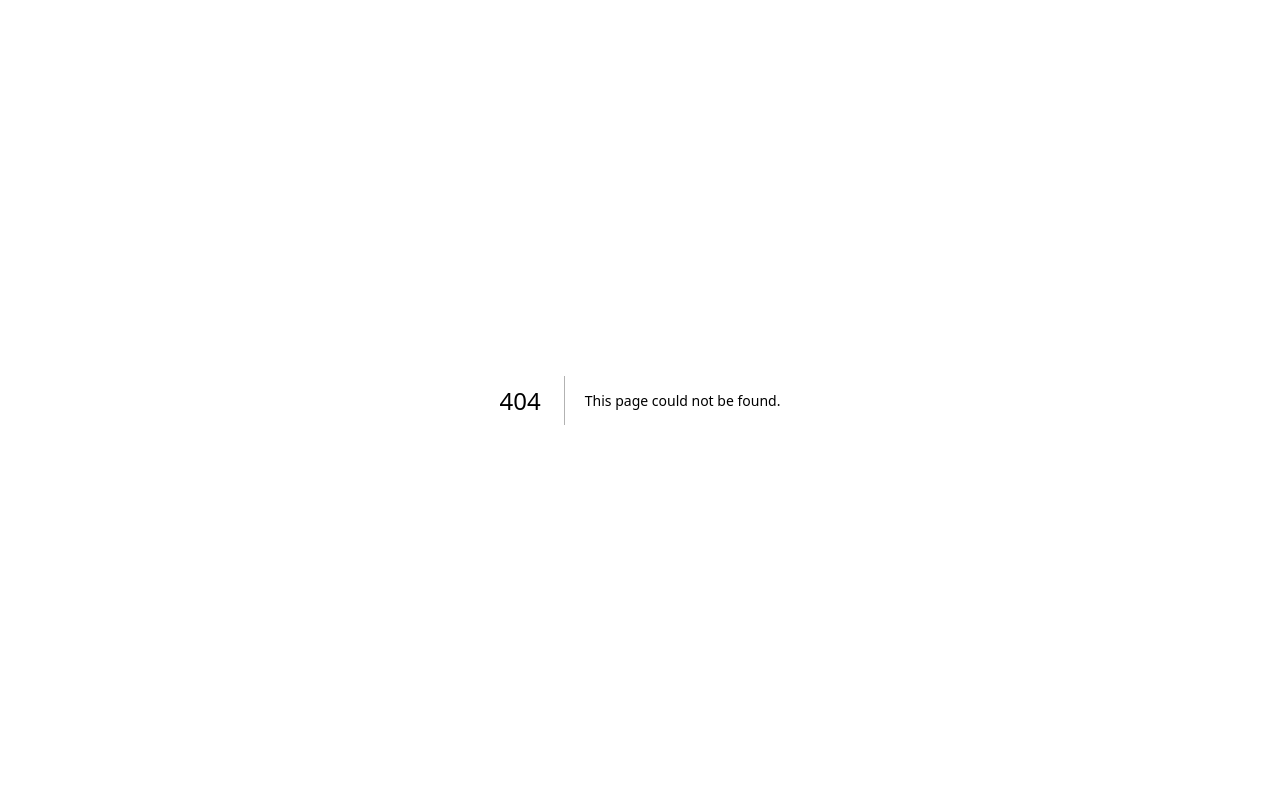
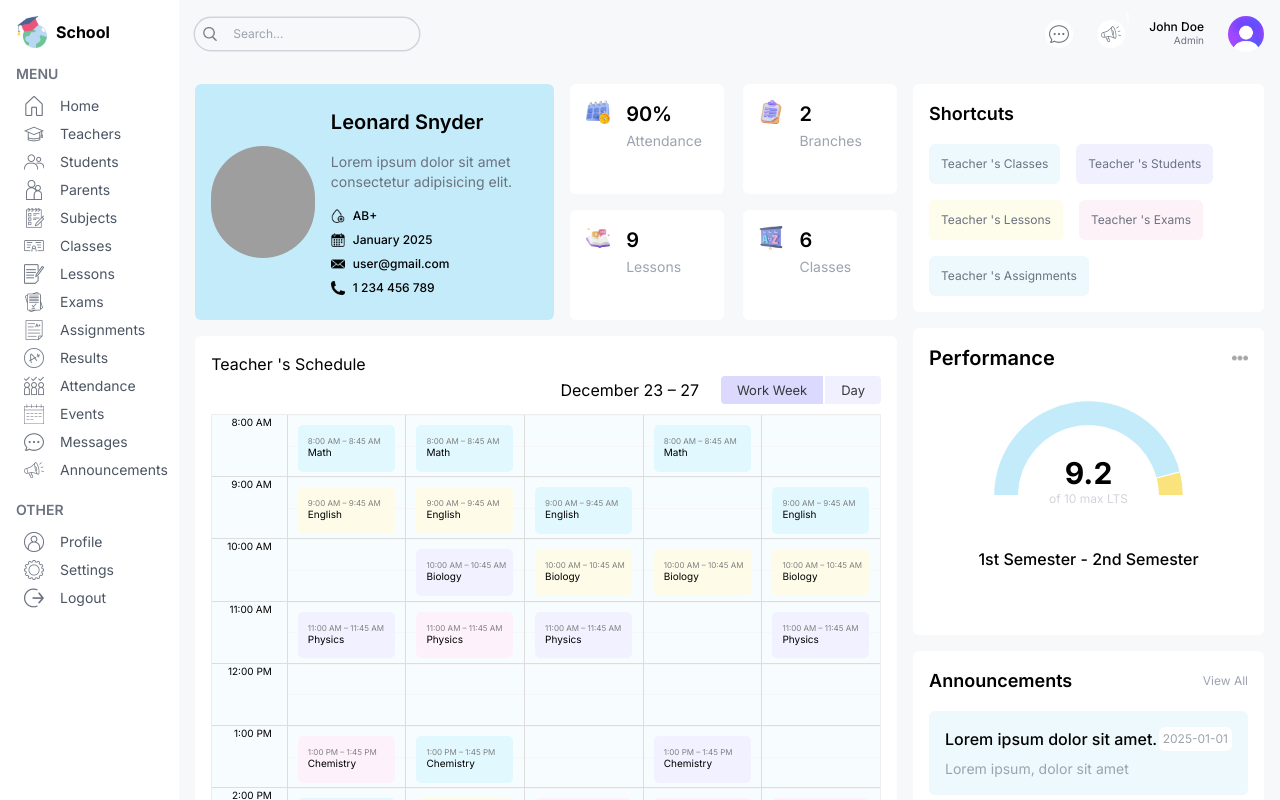
Before and after one commit to Nyakamba/school, a Next.js app: page /list/teachers/1 in a window 1280 px wide. Before the commit this address had no page. Built offline with nearby package versions, Linux system fonts and the light colour scheme; grey boxes are pictures that could not be loaded.

Commit message:
Complete building and designing the teacher details page

```diff
--- /dev/null
+++ b/src/app/(dashboard)/list/teachers/[id]/page.tsx
@@ -0,0 +1,150 @@
+import Announcements from "@/components/Announcements";
+import BigCalendar from "@/components/BigCalendar";
+import Performance from "@/components/Performance";
+import Image from "next/image";
+import Link from "next/link";
+import React from "react";
+
+const SingleTeacherPage = () => {
+  return (
+    <div className="flex-1 p-4 flex flex-col gap-4 xl:flex-row">
+      {/* Left */}
+      <div className="w-full xl:w-2/3 ">
+        {/* TOP */}
+        <div className="flex flex-col lg:flex-row   gap-4">
+          {/* user into card */}
+          <div className="bg-sky py-6 px-4  rounded-md flex-1 flex items-center gap-4">
+            <div className="w-1/3">
+              <Image
+                src="https://images.pexels.com/photos/2888150/pexels-photo-2888150.jpeg?auto=compress&cs=tinysrgb&w=2400"
+                alt="teacher"
+                width={100}
+                height={100}
+                className="w-20 md:w-28 h-20 md:h-28 rounded-full object-cover"
+              />
+            </div>
+            <div className="w-2/3 flex flex-col justify-between gap-4">
+              <h1 className="text-xl font-semibold">Leonard Snyder</h1>
+              <p className="text-sm text-gray-500">
+                Lorem ipsum dolor sit amet consectetur adipisicing elit.
+              </p>
+              <div className="flex items-center justify-between flex-wrap text-xs font-medium gap-2">
+                <div className="w-full md:w-1/3 lg:w-full 2xl:w-1/3 flex items-center gap-2">
+                  <Image src="/blood.png" alt="blood" width={14} height={14} />
+                  <span>AB+</span>
+                </div>
+                <div className="w-full md:w-1/3 lg:w-full 2xl:w-1/3 flex items-center gap-2">
+                  <Image src="/date.png" alt="blood" width={14} height={14} />
+                  <span>January 2025</span>
+                </div>
+                <div className="w-full md:w-1/3 lg:w-full 2xl:w-1/3 flex items-center gap-2">
+                  <Image src="/mail.png" alt="blood" width={14} height={14} />
+                  <span>user@gmail.com</span>
+                </div>
+
+                <div className="w-full md:w-1/3 lg:w-full 2xl:w-1/3 flex items-center gap-2">
+                  <Image src="/phone.png" alt="blood" width={14} height={14} />
+                  <span>1 234 456 789</span>
+                </div>
+              </div>
+            </div>
+          </div>
+
+          {/* small cards */}
+          <div className="flex-1 flex justify-between flex-wrap gap-4">
+            {/* card */}
+            <div className="bg-white p-4 rounded-md flex gap-4 w-full md:w-[47%] xl:w-45% 2xl:w-[48%]">
+              <Image
+                src="/singleAttendance.png"
+                alt="attendance"
+                width={24}
+                height={24}
+                className="w-6 h-6"
+              />
+              <div className="">
+                <h1 className="text-xl font-semibold">90%</h1>
+                <span className="text-sm text-gray-400">Attendance</span>
+              </div>
+            </div>
+            {/* card */}
+            <div className="bg-white p-4 rounded-md flex gap-4 w-full md:w-[47%] xl:w-45% 2xl:w-[48%]">
+              <Image
+                src="/singleBranch.png"
+                alt="branch"
+                width={24}
+                height={24}
+                className="w-6 h-6"
+              />
+              <div className="">
+                <h1 className="text-xl font-semibold">2</h1>
+                <span className="text-sm text-gray-400">Branches</span>
+              </div>
+            </div>
+            {/* card */}
+            <div className="bg-white p-4 rounded-md flex gap-4 w-full md:w-[47%] xl:w-45% 2xl:w-[48%]">
+              <Image
+                src="/singleLesson.png"
+                alt="lesson"
+                width={24}
+                height={24}
+                className="w-6 h-6"
+              />
+              <div className="">
+                <h1 className="text-xl font-semibold">9</h1>
+                <span className="text-sm text-gray-400">Lessons</span>
+              </div>
+            </div>
+            {/* card */}
+            <div className="bg-white p-4 rounded-md flex gap-4 w-full md:w-[47%] xl:w-45% 2xl:w-[48%]">
+              <Image
+                src="/singleClass.png"
+                alt="class"
+                width={24}
+                height={24}
+                className="w-6 h-6"
+              />
+              <div className="">
+                <h1 className="text-xl font-semibold">6</h1>
+                <span className="text-sm text-gray-400">Classes</span>
+              </div>
+            </div>
+          </div>
+        </div>
+
+        {/* BOTTOM */}
+        <div className="mt-4 bg-white p-4 rounded-md h-[800px]">
+          <h1>Teacher &#39;s Schedule</h1>
+          <BigCalendar />
+        </div>
+      </div>
+
+      {/* RIGHT */}
+      <div className="w-full xl:w-1/3 flex flex-col gap-4">
+        <div className="bg-white p-4 rounded-md">
+          <h1 className=" text-lg font-semibold">Shortcuts</h1>
+          <div className="mt-4 flex gap-4 flex-wrap text-xs text-gray-500">
+            <Link href="/" className="p-3 rounded-md bg-skyLight">
+              Teacher &#39;s Classes
+            </Link>{" "}
+            <Link href="/" className="p-3 rounded-md bg-purpleLight">
+              Teacher &#39;s Students
+            </Link>{" "}
+            <Link href="/" className="p-3 rounded-md bg-yellowLight">
+              Teacher &#39;s Lessons
+            </Link>{" "}
+            <Link href="/" className="p-3 rounded-md bg-pink-50">
+              Teacher &#39;s Exams
+            </Link>{" "}
+            <Link href="/" className="p-3 rounded-md bg-skyLight">
+              Teacher &#39;s Assignments
+            </Link>
+          </div>
+        </div>
+        <Performance />
+        <Announcements />
+      </div>
+    </div>
+  );
+};
+
+export default SingleTeacherPage;
--- a/src/components/BigCalendar.tsx
+++ b/src/components/BigCalendar.tsx
@@ -1,3 +1,4 @@
+"use client";
 import { Calendar, momentLocalizer, View, Views } from "react-big-calendar";
 import moment from "moment";
 import { calendarEvents } from "@/lib/data";
--- /dev/null
+++ b/src/components/Performance.tsx
@@ -0,0 +1,48 @@
+"use client";
+
+import Image from "next/image";
+import { PieChart, Pie, Sector, Cell, ResponsiveContainer } from "recharts";
+
+const data = [
+  { name: "Group A", value: 92, fill: "#c3ebfa" },
+  { name: "Group B", value: 8, fill: "#fae27c" },
+];
+const Performance = () => {
+  return (
+    <div className="bg-white p-4 rounded-md h-88 relative">
+      <div className="flex items-center justify-between">
+        <h1 className="text-xl font-semibold">Performance</h1>
+        <Image
+          src="/moreDark.png"
+          alt="more"
+          width={16}
+          height={16}
+          className=""
+        />
+      </div>
+      <ResponsiveContainer width="100%" height="90%">
+        <PieChart>
+          <Pie
+            dataKey="value"
+            startAngle={180}
+            endAngle={0}
+            data={data}
+            cx="50%"
+            cy="50%"
+            innerRadius={70}
+            fill="#8884d8"
+          />
+        </PieChart>
+      </ResponsiveContainer>
+      <div className="absolute top-1/2 left-1/2 transform -translate-x-1/2 -translate-y-1/2 text-center">
+        <h1 className="text-3xl font-bold">9.2</h1>
+        <p className="text-xs text-gray-300">of 10 max LTS</p>
+      </div>
+      <h2 className="font-medium absolute bottom-16 left-0 right-0 m-auto text-center">
+        1st Semester - 2nd Semester
+      </h2>
+    </div>
+  );
+};
+
+export default Performance;
```
